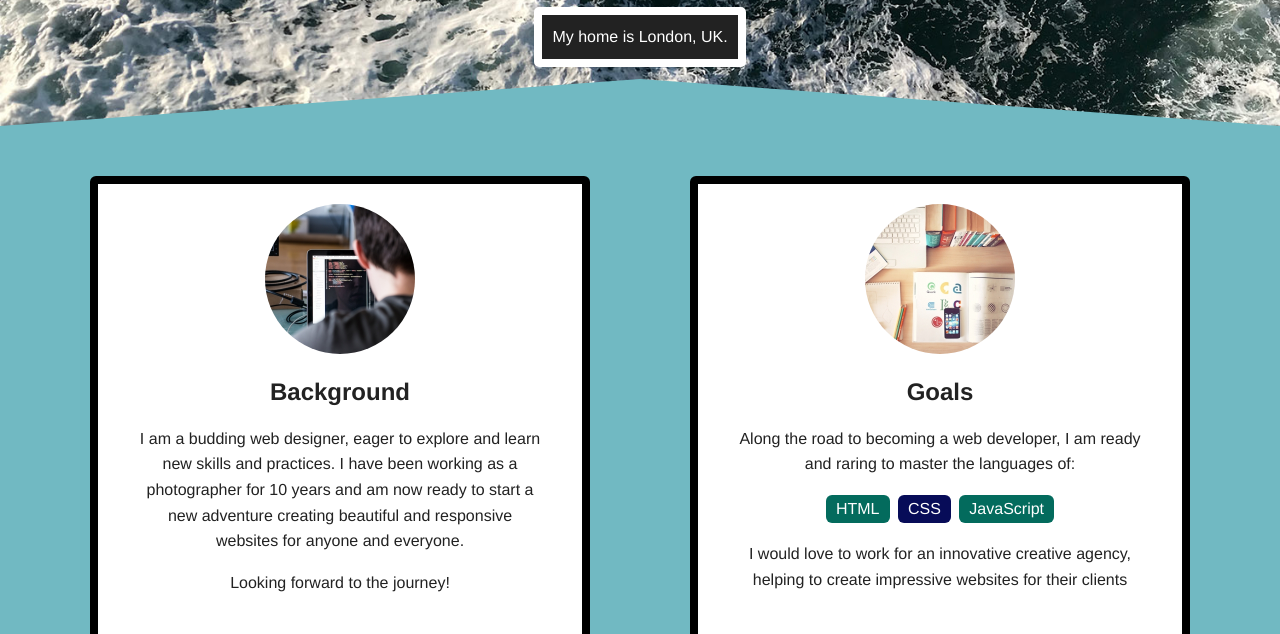
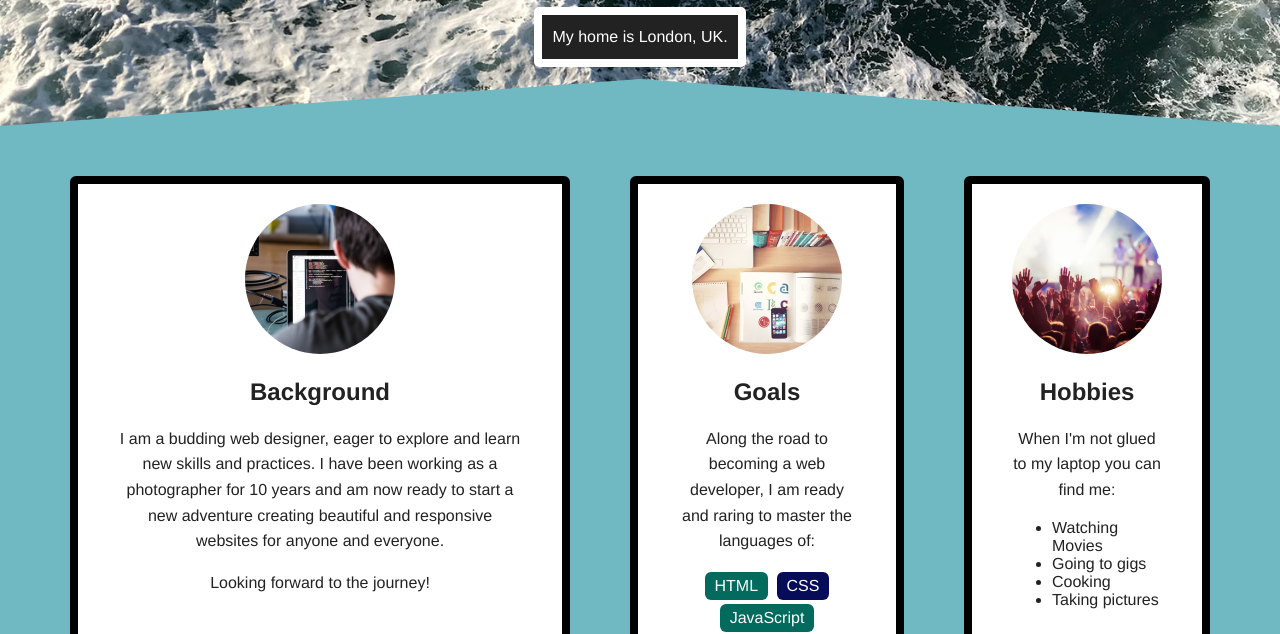
Before and after one commit to RosieJD/Portfolio-Project, a plain HTML site: page index.html in a window 1280 px wide. Shown: the part 344-978 px from the top of the page. Drawn offline with Linux system fonts and the light colour scheme; a web font is replaced by a local one.

Commit message:
Hobbies section added

```diff
--- a/index.html
+++ b/index.html
@@ -42,6 +42,18 @@
         <p>I would love to work for an innovative creative agency, helping to create impressive websites for their clients</p>
       </div>
 
+      <div class="card">
+        <img src="images/concert.jpg" alt="Image of a crowd at a concert" class="card-image">
+        <h2>Hobbies</h2>
+        <p>When I'm not glued to my laptop you can find me:</p>
+        <ul class="hobbies-list">
+          <li>Watching Movies</li>
+          <li>Going to gigs</li>
+          <li>Cooking</li>
+          <li>Taking pictures</li>
+        </ul>
+      </div>
+
     </main>
     <footer>
       <ul>
--- a/styles.css
+++ b/styles.css
@@ -139,6 +139,10 @@ ul.skills {
   border: 8px solid black;
 }
 
+.hobbies-list {
+  text-align: left;
+}
+
 footer {
   width: 100%;
   min-height: 30px;
```
Also changed, not shown: images/concert.jpg (added).
